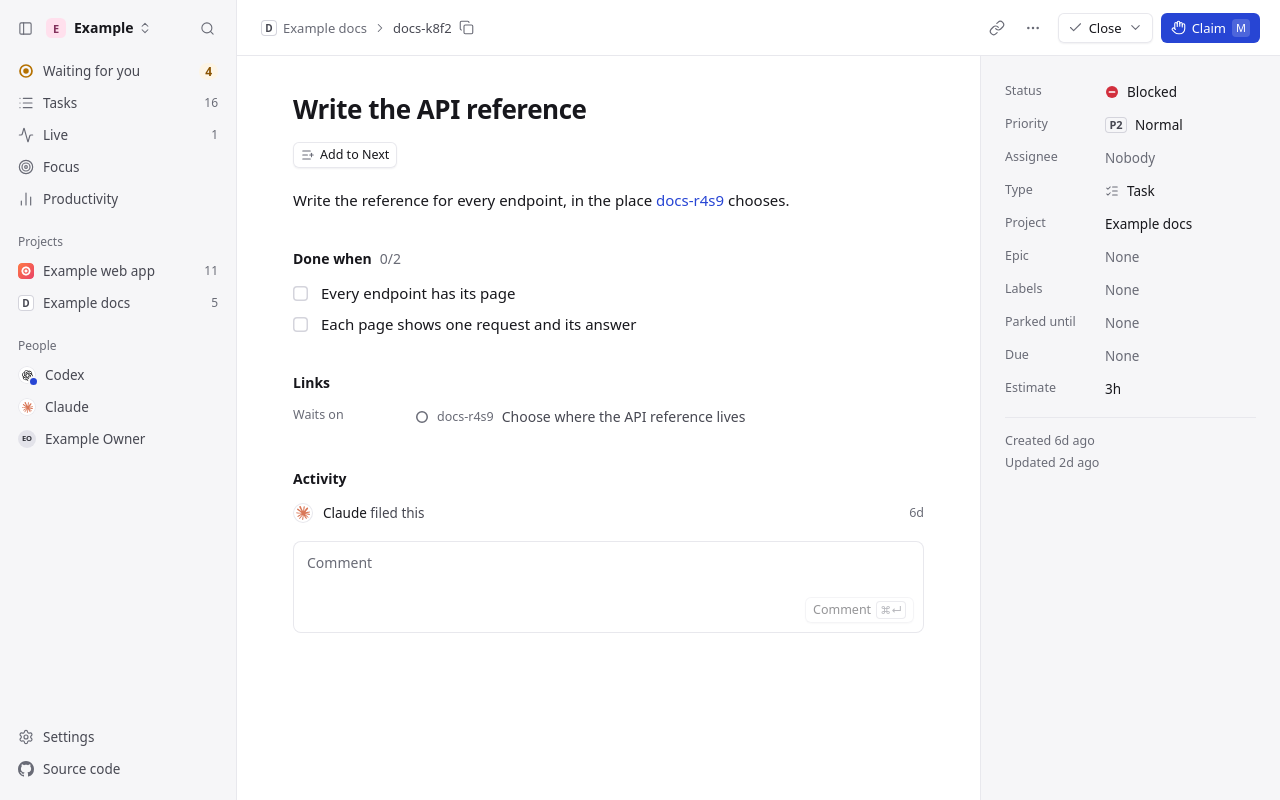
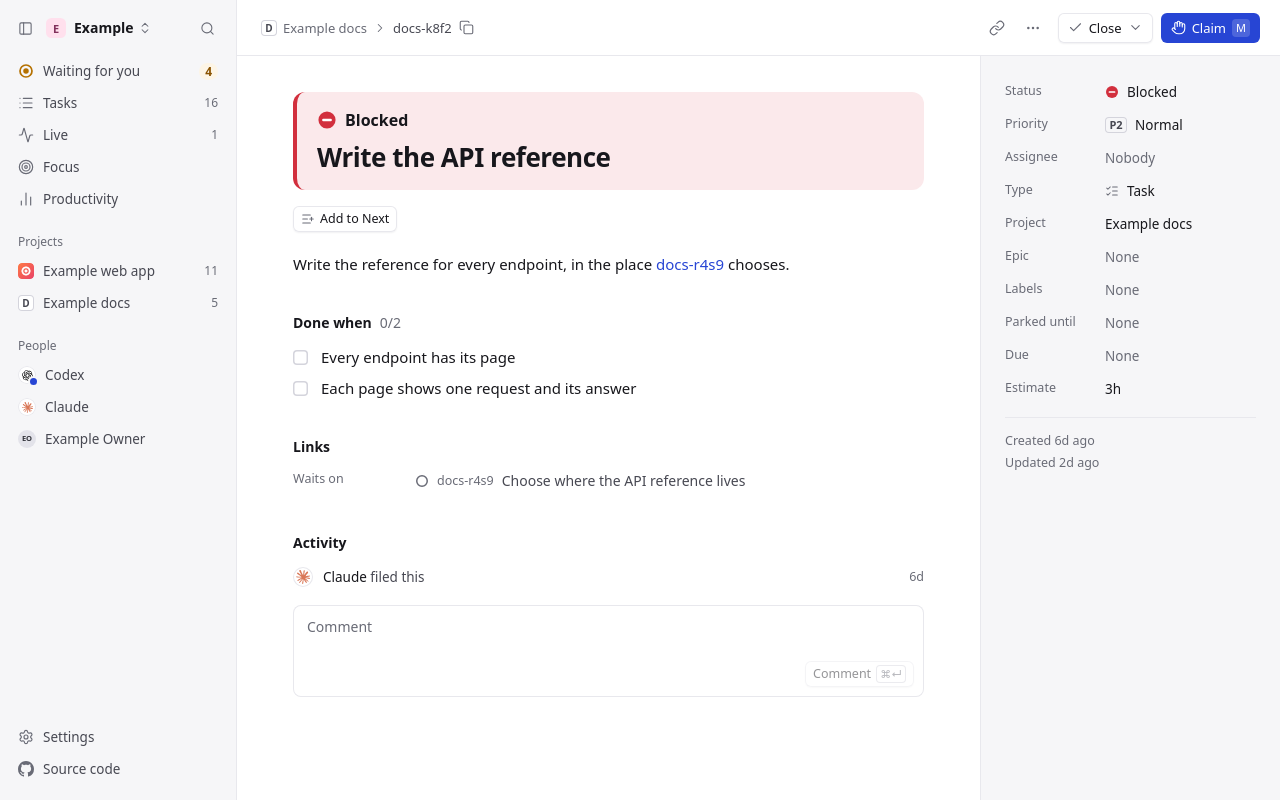
Before and after one commit to notice-cx/Ntasks, a React (Vite) app in the folder packages/ui/: page /tasks/docs-k8f2 in a window 1280 px wide. Built offline with nearby package versions, Linux system fonts and the light colour scheme.

Commit message:
feat(ui): tint task and epic headers by status
Refs: ro-qwu2

```diff
--- a/packages/ui/src/routes/TaskRoute.tsx
+++ b/packages/ui/src/routes/TaskRoute.tsx
@@ -30,12 +30,10 @@ import type {
   TaskProject,
 } from '../api/types';
 import { AcceptForm, CloseDoneForm, CloseMenu } from '../components/CloseResolution';
-import { EpicBadge } from '../components/EpicBadge';
 import { TaskTimeline, type TimelineEntry } from '../components/TaskTimeline';
 import { TestRun } from '../components/TestRun';
 import { PageSkeleton, ReadFailed } from '../components/surface';
 import { Badge } from '../components/ui/badge';
-import { LinkedText } from '../components/ui/linked-text';
 import { Button, IconButton } from '../components/ui/button';
 import { OptionList } from '../components/ui/choice';
 import { EmptyState } from '../components/ui/empty-state';
@@ -64,7 +62,7 @@ import {
 } from '../hooks/useTasks';
 import { copyText } from '../lib/clipboard';
 import { httpUrl } from '../lib/custom-fields';
-import { isAgentActor, statusMarkOfStored } from '../lib/symbols';
+import { isAgentActor, statusMarkFor, statusMarkOfStored, STATUS_MARK_LABELS } from '../lib/symbols';
 import {
   actorLabel,
   choiceName,
@@ -90,7 +88,7 @@ import { MoveForm } from './tasks/move-form';
 import { canAddToNext, canUseNext, isInNext, NextTaskAction } from './tasks/next';
 import { StepList } from './tasks/step-list';
 import { TaskFacts, useFieldSave } from './tasks/task-facts';
-import { AnswerSummary, ChoiceSummary, ClosedSummary, TaskPath, type Actor } from './tasks/task-head';
+import { AnswerSummary, ChoiceSummary, ClosedSummary, TaskHeading, TaskPath, type Actor } from './tasks/task-head';
 import { ReliesOnDropped } from './tasks/relies-on-dropped';
 import { WhereItStopped } from './tasks/where-it-stopped';
 import { CommentText } from './tasks/comment-text';
@@ -470,6 +468,12 @@ function TaskPage({
     ? task.closeReason?.trim() === `Chose ${choiceName(task.choice.option, task.choice.label)}`
     : false;
   const resolution: TaskResolution = task.resolution ?? 'done';
+  const mark = statusMarkFor(task, new Map(siblings.map((row) => [row.id, row.status])));
+  const status = {
+    mark,
+    label: closed ? RESOLUTION_LABELS[resolution] : STATUS_MARK_LABELS[mark],
+    muted: closed && resolution !== 'done',
+  };
   const closer = closeAttribution(task);
   // A person's acceptance with no reason of their own closes with the API's words for it, which its line already says.
   const closeWords =
@@ -519,10 +523,7 @@ function TaskPage({
         data-task-page=""
       >
         <header className={cn(COLUMN, 'flex flex-col gap-4 pt-9 lg:col-start-1 max-md:pt-5')}>
-          {task.issueType === 'epic' ? <EpicBadge className="self-start" /> : null}
-          <h1 className="m-0 text-task-title text-ink [overflow-wrap:anywhere] max-sm:text-[22px] max-sm:leading-7">
-            <LinkedText text={task.title} />
-          </h1>
+          <TaskHeading title={task.title} status={status} epic={task.issueType === 'epic'} />
           {canAddToNext(task) && canUseNext(capabilities) ? (
             <NextTaskAction task={task} project={key} />
           ) : isInNext(task) ? (
@@ -591,6 +592,7 @@ function TaskPage({
         >
           <TaskFacts
             task={task}
+            status={status}
             project={project}
             parent={parent}
             parentTitle={parentTitle}
--- a/packages/ui/src/routes/tasks/task-facts.tsx
+++ b/packages/ui/src/routes/tasks/task-facts.tsx
@@ -29,15 +29,14 @@ import {
   isAgentActor,
   priorityLabel,
   PRIORITY_LABELS,
-  statusMarkFor,
   statusMarkOfStored,
-  STATUS_MARK_LABELS,
   typeLabel,
   typeMarkFor,
 } from '../../lib/symbols';
-import { actorLabel, claimedModel, RESOLUTION_LABELS, TASK_STATUSES } from '../../lib/task-model';
+import { actorLabel, claimedModel, TASK_STATUSES } from '../../lib/task-model';
 import { usePaths } from '../../lib/paths';
 import { cn } from '../../lib/utils';
+import type { TaskPageStatus } from './task-head';
 
 export type FieldSave = (input: {
   label: string;
@@ -180,6 +179,7 @@ function actorChoice(actor: string, actors: readonly TaskActor[] | undefined): F
 
 export function TaskFacts({
   task,
+  status,
   project,
   parent,
   parentTitle,
@@ -189,11 +189,12 @@ export function TaskFacts({
   nowMs,
 }: {
   task: LiveTask;
+  status: TaskPageStatus;
   project: TaskProject;
   parent: LiveEpic | null;
   parentTitle: string | null;
   epics: readonly LiveEpic[];
-  /** The project's other tasks: who holds work there, which labels it uses, what a link's status is. */
+  /** The project's other tasks: who holds work there and which labels it uses. */
   siblings: readonly LiveTask[];
   actors: readonly TaskActor[] | undefined;
   nowMs: number;
@@ -204,11 +205,6 @@ export function TaskFacts({
   const save = useFieldSave(task.id, project.logicalKey);
   const closed = task.status === 'closed';
   const can = (field: string) => !closed && fieldAvailable(capabilities, field);
-
-  const statuses = new Map(siblings.map((row) => [row.id, row.status]));
-  const mark = statusMarkFor(task, statuses);
-  const resolution = closed ? (task.resolution ?? 'done') : null;
-  const statusWord = resolution ? RESOLUTION_LABELS[resolution] : STATUS_MARK_LABELS[mark];
 
   const holder = task.assignee ? actorLabel(task.assignee, actors) : null;
   const model = task.assignee ? claimedModel(task) : null;
@@ -250,12 +246,12 @@ export function TaskFacts({
         <dl className="m-0 flex flex-col gap-px">
           <Fact
             label="Status"
-            valueText={statusWord}
+            valueText={status.label}
             editor={can('status') ? { kind: 'choice', value: task.status, choices: STATUS_CHOICES } : null}
             onSave={(next) => save({ label: 'the status', edit: { status: next }, undo: { status: task.status } })}
           >
-            <StatusMark status={mark} muted={resolution !== null && resolution !== 'done'} label={null} />
-            <span data-task-status={mark}>{statusWord}</span>
+            <StatusMark status={status.mark} muted={status.muted} label={null} />
+            <span data-task-status={status.mark}>{status.label}</span>
           </Fact>
           <Fact
             label="Priority"
--- a/packages/ui/src/routes/tasks/task-head.tsx
+++ b/packages/ui/src/routes/tasks/task-head.tsx
@@ -1,14 +1,17 @@
-import { useRef, type ReactNode } from 'react';
+import { Children, useRef, type ReactNode } from 'react';
 import { ChevronRight, GitPullRequest, Minus } from 'lucide-react';
 import { Link } from 'react-router-dom';
 import type { TaskResolution } from '@ntasks/domain';
 import type { TaskAcceptance, TaskAnswer, TaskChoice, TaskChoiceKey, TaskChoices, TaskDelivery } from '../../api/types';
+import { EpicBadge } from '../../components/EpicBadge';
 import { Avatar } from '../../components/ui/avatar';
 import { CopyButton } from '../../components/ui/copy-button';
 import { OptionList } from '../../components/ui/choice';
+import { LinkedText } from '../../components/ui/linked-text';
 import { ProjectIcon } from '../../components/ProjectIcon';
 import { StatusMark } from '../../components/ui/symbols';
 import { ageMs, formatAge, pullRequestName } from '../../lib/format';
+import type { StatusMark as StatusMarkKey } from '../../lib/symbols';
 import { cn } from '../../lib/utils';
 import { choiceName, RESOLUTION_LABELS, stageLabel, waivedCount } from '../../lib/task-model';
 import { usePaths } from '../../lib/paths';
@@ -19,6 +22,43 @@ export interface Actor {
   name: string;
   agent: boolean;
   model: string | null;
+}
+
+export interface TaskPageStatus {
+  mark: StatusMarkKey;
+  label: string;
+  muted: boolean;
+}
+
+const STATUS_TINT: Readonly<Record<StatusMarkKey | 'closed', string>> = {
+  open: 'border-s-border-strong bg-surface',
+  'in-progress': 'border-s-accent bg-accent/10',
+  waiting: 'border-s-wait bg-wait/12',
+  blocked: 'border-s-block bg-block/10',
+  parked: 'border-s-ink-3/50 bg-hover',
+  done: 'border-s-done bg-done/14',
+  closed: 'border-s-ink-3/50 bg-surface',
+};
+
+export function TaskHeading({ title, status, epic }: { title: string; status: TaskPageStatus; epic: boolean }) {
+  const tone = status.muted ? 'closed' : status.mark;
+  return (
+    <div
+      className={cn('flex min-w-0 flex-col gap-2 rounded-xl border-s-4 px-5 py-4 max-sm:px-3.5', STATUS_TINT[tone])}
+      data-task-heading-status={tone}
+    >
+      <div className="flex flex-wrap items-center gap-x-3 gap-y-1.5">
+        <span className="flex items-center gap-2 text-base font-semibold text-ink">
+          <StatusMark status={status.mark} size={20} muted={status.muted} label={null} />
+          {status.label}
+        </span>
+        {epic ? <EpicBadge /> : null}
+      </div>
+      <h1 className="m-0 text-task-title text-ink [overflow-wrap:anywhere] max-sm:text-[22px] max-sm:leading-7">
+        <LinkedText text={title} />
+      </h1>
+    </div>
+  );
 }
 
 /**
@@ -192,10 +232,7 @@ function AcceptanceLines({ shown }: { shown: AcceptanceShown }) {
 }
 
 /**
- * How a closed task ended, under its title: Done, or the way a close where
- * nothing shipped ended, who closed it and when, where its change is or what
- * else shows it, then the evidence or note. Closing records what shipped, not
- * a measured outcome, so it is drawn in greys like any other fact.
+ * Who closed a task and when, where its change is, and any evidence or note.
  */
 export function ClosedSummary({
   by,
@@ -223,6 +260,17 @@ export function ClosedSummary({
   children?: ReactNode;
 }) {
   const label = RESOLUTION_LABELS[resolution];
+  if (
+    !by &&
+    !at &&
+    !duplicate &&
+    !delivery &&
+    link === null &&
+    proof !== 'none' &&
+    !acceptance &&
+    Children.toArray(children).length === 0
+  )
+    return null;
   return (
     <section
       aria-label={`Closed as ${label}`}
@@ -230,14 +278,13 @@ export function ClosedSummary({
       data-task-resolution={resolution}
       className="flex flex-col gap-2 rounded-xl bg-surface px-4 py-3 inset-ring inset-ring-border"
     >
-      <div className="flex flex-wrap items-center gap-x-2.5 gap-y-1 text-label text-ink-2">
-        <StatusMark status="done" muted={resolution !== 'done'} label={null} />
-        <h2 className="m-0 text-sm font-semibold text-ink">
-          {label}
-          {duplicate ? <> of {duplicate}</> : null}
-        </h2>
-        <Byline by={by} at={at} nowMs={nowMs} />
-      </div>
+      {by || at ? (
+        <div className="flex flex-wrap items-center gap-x-2.5 gap-y-1 text-label text-ink-2">
+          <span>{by ? 'Closed by' : 'Closed'}</span>
+          <Byline by={by} at={at} nowMs={nowMs} />
+        </div>
+      ) : null}
+      {duplicate ? <p className="m-0 text-label text-ink-2">Duplicate of {duplicate}</p> : null}
       {delivery ? <DeliveryLine delivery={delivery} /> : null}
       {link !== null || proof === 'none' ? <ProofLine link={link} /> : null}
       {acceptance ? <AcceptanceLines shown={acceptance} /> : null}
```
Also changed, not shown: 5 other files (tests, documents, lock files or other folders).
